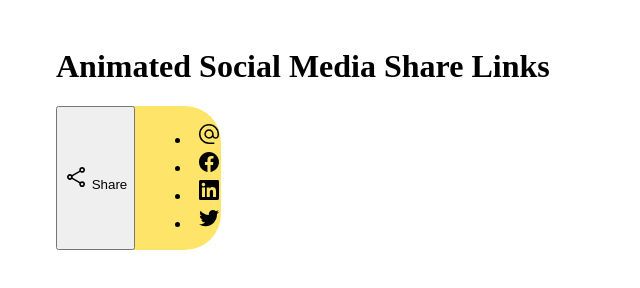
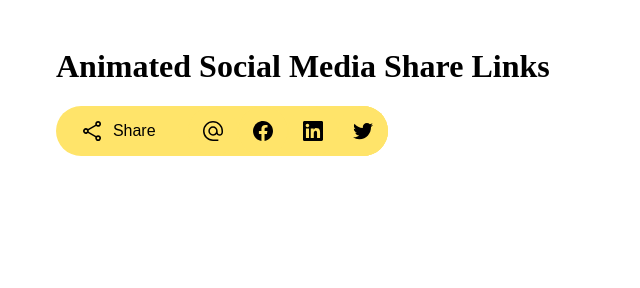
Before and after one commit to peanutbutterjlly/tinyCssProjects, a plain HTML site: page chapter-11/before/index.html in a window 1280 px wide. Shown: the whole page, without its empty margins (0-640 px from the left). Drawn offline with Linux system fonts and the light colour scheme.

Commit message:
links layout; scale border

```diff
--- a/chapter-11/before/styles.css
+++ b/chapter-11/before/styles.css
@@ -8,3 +8,54 @@
   border-radius: 36px;
   display: inline-flex;
 }
+
+.share__button {
+  background: none;
+  border: none;
+  font-size: 1rem;
+  padding: 0 2rem 0 1.5rem;
+  border-radius: 36px;
+  display: flex;
+  align-items: center;
+  gap: 1ch;
+}
+
+.share__button:hover,
+.share__button:focus-visible {
+  cursor: pointer;
+  outline: 1px solid black;
+  outline-offset: -5px;
+}
+
+.share__menu-item {
+  list-style: none;
+  background: inherit;
+  border-radius: inherit;
+}
+
+.share__menu {
+  display: flex;
+  margin: 0;
+  padding: 0;
+  background: inherit;
+  border-radius: inherit;
+}
+
+.share__link:link,
+.share__link:visited {
+  height: 48px;
+  width: 48px;
+  border-radius: 50%;
+  display: flex;
+  align-items: center;
+  justify-content: center;
+  border: 1px solid transparent;
+}
+
+.share__link:hover,
+.share__link:focus-visible {
+  border-color: black;
+  outline: none;
+  transform: scale(1.25);
+  background: inherit;
+}
```
